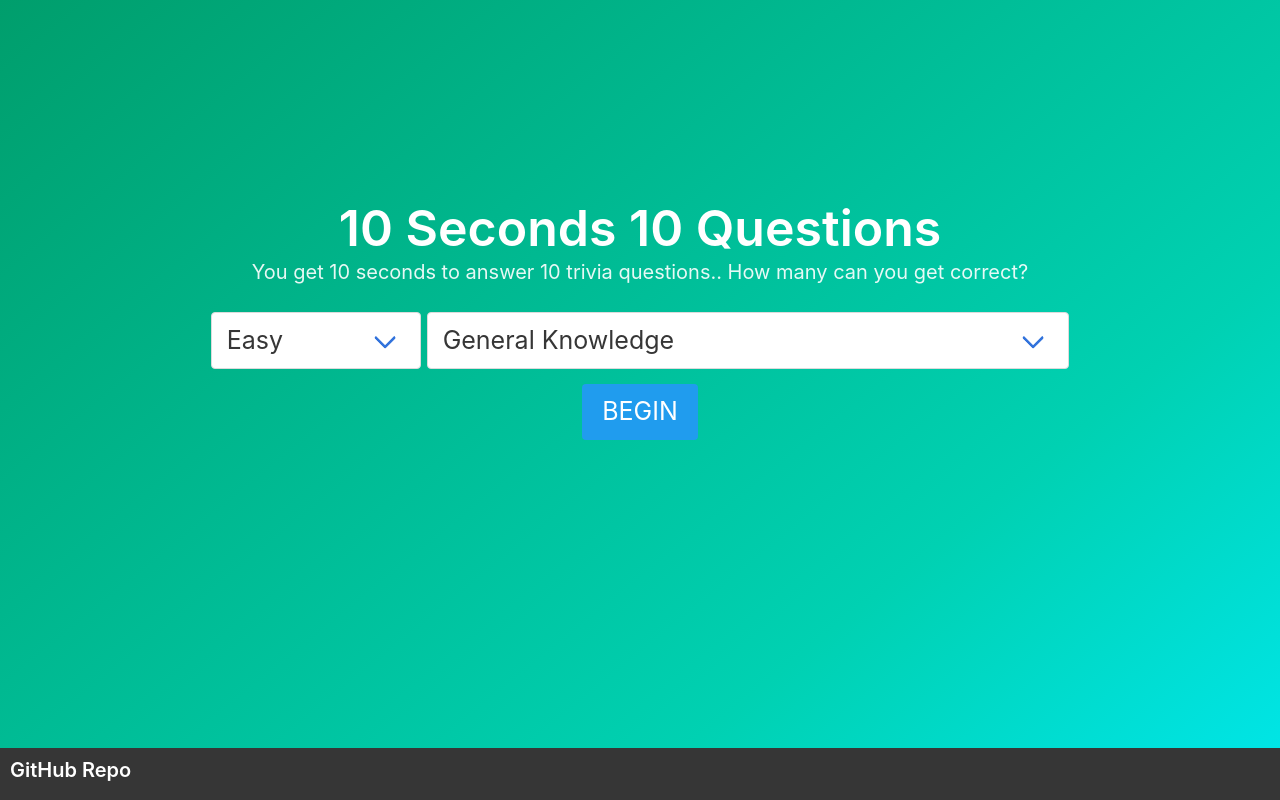
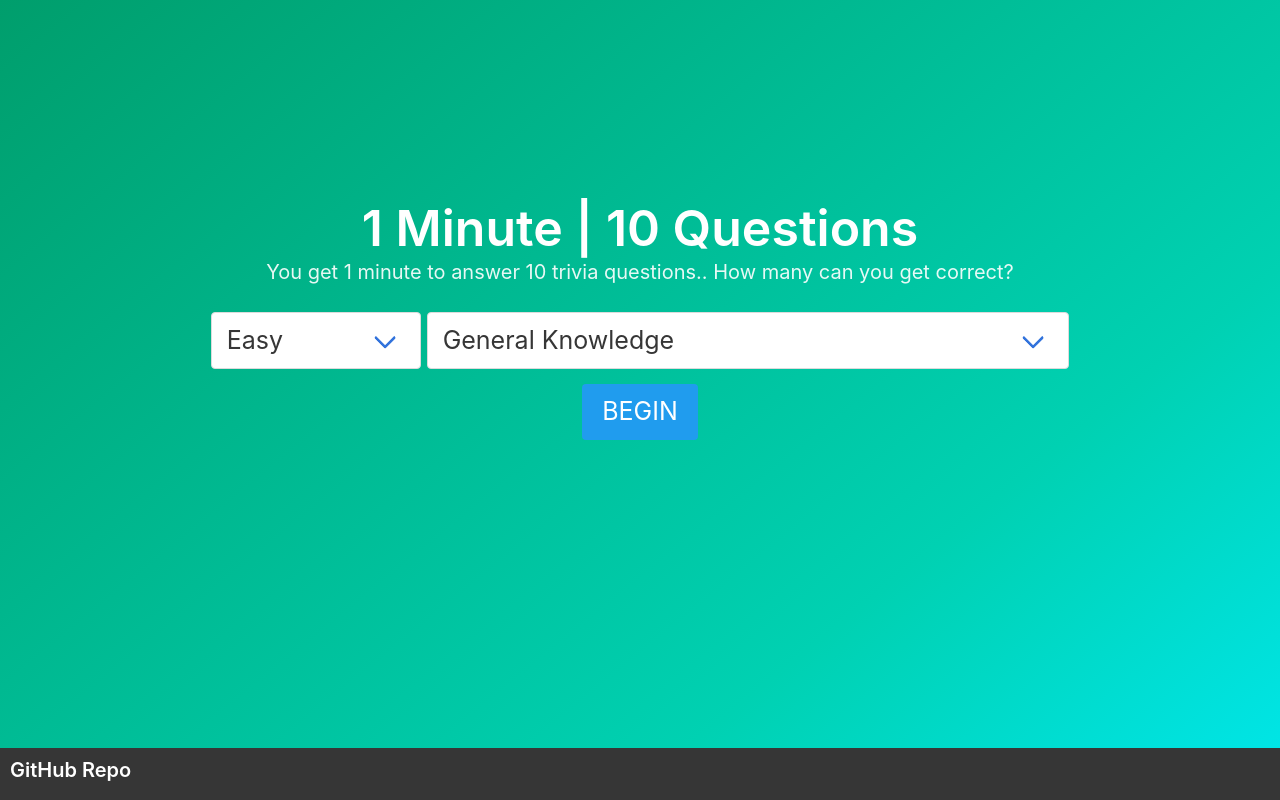
Before and after one commit to RobertDHanna/creative-2, a plain HTML site: page index.html in a window 1280 px wide. Drawn offline with nearby package versions, Linux system fonts and the light colour scheme.

Commit message:
increased time

```diff
--- a/index.html
+++ b/index.html
@@ -2,7 +2,7 @@
 <html lang="en">
   <head>
     <meta name="viewport" content="width=device-width, initial-scale=1" />
-    <title>10 Second Trivia</title>
+    <title>1 Minute Trivia</title>
     <link
       rel="stylesheet"
       href="https://use.fontawesome.com/releases/v5.7.1/css/all.css"
@@ -21,10 +21,10 @@
       <div class="hero-body">
         <div class="container banner-container">
           <h1 class="title banner-title">
-            10 Seconds 10 Questions
+            1 Minute | 10 Questions
           </h1>
           <h2 class="subtitle">
-            You get 10 seconds to answer 10 trivia questions.. How many can you
+            You get 1 minute to answer 10 trivia questions.. How many can you
             get correct?
           </h2>
           <div class="columns">
--- a/script.js
+++ b/script.js
@@ -98,7 +98,7 @@ const getTriviaQuestions = async (category, difficulty) => {
     `https://opentdb.com/api.php?amount=10&category=${category}&difficulty=${difficulty}`
   ).then(response => response.json());
   console.log({ response });
-  QuestionManager.init(response.results, 10);
+  QuestionManager.init(response.results, 60);
   startTimer();
   handleNextQuestion();
   toggleLoadingVisibility(false);
```
